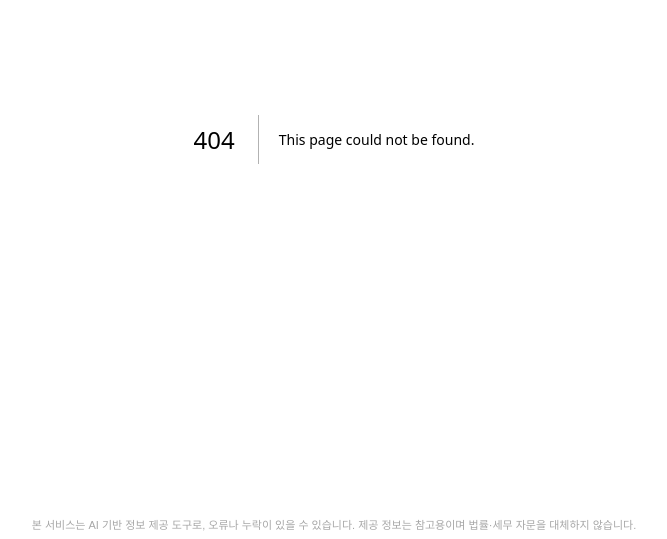
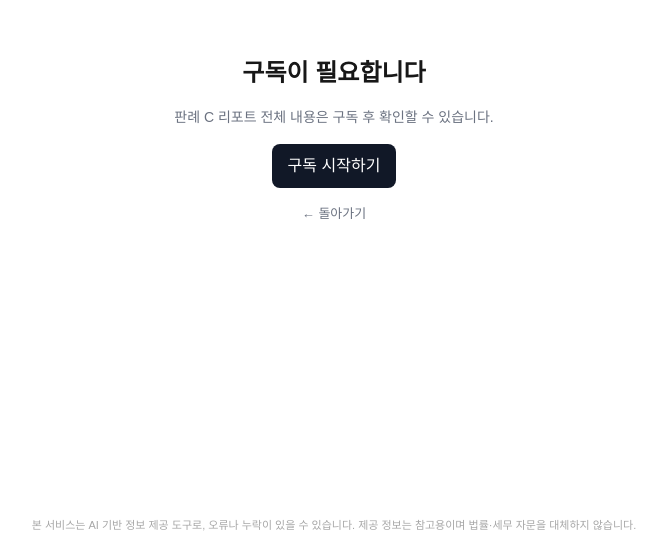
Before and after one commit to HAMHUIHEON/law-frontend, a Next.js app: page /me/subscribe in a window 1280 px wide. Before the commit this address had no page. Shown: the part 261-800 px from the top of the page, without its empty margins (306-973 px from the left). Built offline with nearby package versions, Linux system fonts and the light colour scheme.

Commit message:
feat(cases): apply subscription access control and blur gating for reports B and C

```diff
--- a/app/cases/practice/CasePracticeView.tsx
+++ b/app/cases/practice/CasePracticeView.tsx
@@ -10,6 +10,7 @@ import { useSaveThought } from "@/app/hooks/useSaveThought";
 import { useAuth } from "@clerk/nextjs";
 import { useUserAccessLevel } from "@/app/hooks/useUserAccessLevel";
 import { getCaseAccess } from "../access";
+import { useRouter } from "next/navigation";
 
 
 
@@ -35,6 +36,7 @@ export function CasePracticeView({
   const { userId } = useAuth();
   const saveThought = useSaveThought();
   const [openLogic, setOpenLogic] = useState(false);
+  const router = useRouter();
 
   const userAccess = useUserAccessLevel();
   const caseAccess = getCaseAccess(userAccess, "C");
@@ -93,6 +95,14 @@ const handleSaveCurrent = () => {
               <div style={styles.sectionDivider} />
             </div>
 
+            {/* 🔒 내용만 블러 */}
+            <div
+              style={{
+                filter: isLocked ? "blur(6px)" : "none",
+                pointerEvents: isLocked ? "none" : "auto",
+                userSelect: isLocked ? "none" : "auto",
+              }}
+            >
             <ul style={styles.ul}>
               {vm.summary.coreIssues.map((item, idx) => (
                 <li key={idx} style={styles.li}>
@@ -105,6 +115,7 @@ const handleSaveCurrent = () => {
                 </li>
               ))}
             </ul>
+            </div>
           </section>
 
           {/* 법원이 본 관점 */}
@@ -113,7 +124,15 @@ const handleSaveCurrent = () => {
               <p style={styles.sectionTitle}>법원이 내린 주요 판단</p>
               <div style={styles.sectionDivider} />
             </div>
-
+            {/* 🔒 내용 전체를 하나의 레이어로 묶어서 블러 */}
+            <div
+              style={{
+                filter: isLocked ? "blur(6px)" : "none",
+                pointerEvents: isLocked ? "none" : "auto",
+                userSelect: isLocked ? "none" : "auto",
+              }}
+            >
+            {/* 판단 요지 */}
             <div>
               <ul style={styles.ul}>
                 {splitKoreanSentences(vm.summary.judicialHow).map((p, i) => (
@@ -145,6 +164,7 @@ const handleSaveCurrent = () => {
                 </ul>
               </>
             )}
+            </div>
           </section>
 
           {/* 실무 메시지 */}
@@ -155,9 +175,9 @@ const handleSaveCurrent = () => {
             </div>
 
             <div style={styles.messageGrid}>
-              <MessageCard title="납세자에게" text={vm.summary.riskView.taxpayer} />
-              <MessageCard title="과세관청에게" text={vm.summary.riskView.authority} />
-              <MessageCard title="이 판례가 남긴 기준" text={vm.summary.riskView.precedent} />
+              <MessageCard title="납세자에게" text={vm.summary.riskView.taxpayer} locked={isLocked} />
+              <MessageCard title="과세관청에게" text={vm.summary.riskView.authority} locked={isLocked} />
+              <MessageCard title="이 판례가 남긴 기준" text={vm.summary.riskView.precedent} locked={isLocked} />
             </div>
           </section>
         </section>
@@ -260,9 +280,13 @@ const handleSaveCurrent = () => {
                   <br />
                   <strong>구독 후 전체 확인할 수 있습니다</strong>
                 </p>
-                <button style={ctaButtonStyle}>
+                <button
+                  style={ctaButtonStyle}
+                  onClick={() => router.push("/me/subscribe")}
+                >
                   구독하고 전체 보기
                 </button>
+
               </div>
             )}
 
--- a/app/cases/practice/components/MessageCard.tsx
+++ b/app/cases/practice/components/MessageCard.tsx
@@ -12,7 +12,7 @@ function splitKoreanSentences(text: string): string[] {
     .filter(Boolean);
 }
 
-export function MessageCard({ title, text }: { title: string; text: string }) {
+export function MessageCard({ title, text,locked }: { title: string; text: string;   locked?: boolean; }) {
   const [open, setOpen] = useState(false);
 
   const sentences = splitKoreanSentences(text);
@@ -22,6 +22,14 @@ export function MessageCard({ title, text }: { title: string; text: string }) {
   return (
     <div style={styles.card}>
       <p style={styles.cardTitle}>{title}</p>
+            {/* 🔒 내용만 블러 */}
+      <div
+        style={{
+          filter: locked ? "blur(6px)" : "none",
+          pointerEvents: locked ? "none" : "auto",
+          userSelect: locked ? "none" : "auto",
+        }}
+      >
       <p style={styles.cardText}>{lead}</p>
 
       {rest.length > 0 && (
@@ -36,6 +44,7 @@ export function MessageCard({ title, text }: { title: string; text: string }) {
             {s}
           </p>
         ))}
+        </div>
     </div>
   );
 }
--- a/app/cases/structure/IssueDetail.tsx
+++ b/app/cases/structure/IssueDetail.tsx
@@ -1,5 +1,7 @@
 // app/cases/structure/IssueDetail.tsx
 "use client";
+
+import { useRouter } from "next/navigation";
 
 type AccessLevel = "FULL" | "PARTIAL" | "LOCKED";
 
@@ -18,7 +20,7 @@ export function IssueDetail({ issue, access,  onSave }: Props) {
   if (!issue) return null;
 
   const isLocked = access !== "FULL";
-
+  const router = useRouter();
   return (
     <section
       className="ui-scroll"
@@ -88,7 +90,7 @@ export function IssueDetail({ issue, access,  onSave }: Props) {
             <br />
             <strong>구독 후 확인할 수 있습니다</strong>
           </p>
-          <button
+          {/* <button
             style={ctaButtonStyle}
             onClick={async () => {
               await fetch("/api/me/subscribe", { method: "POST" });
@@ -96,7 +98,14 @@ export function IssueDetail({ issue, access,  onSave }: Props) {
             }}
           >
             구독하고 전체 보기
-          </button>
+          </button> */}
+          <button
+          style={ctaButtonStyle}
+          onClick={() => router.push("/me/subscribe")}
+        >
+          구독하고 전체 보기
+        </button>
+
         </div>
       )}
     </section>
--- a/app/me/access/route.ts
+++ /dev/null
@@ -1,35 +0,0 @@
-// app/api/me/access/route.ts
-
-import { NextResponse } from "next/server";
-import { auth } from "@clerk/nextjs/server";
-import { supabaseAdmin } from "@/app/lib/supabaseServer";
-
-/**
- * GET /api/me/access
- * returns: { access_level: "GUEST" | "MEMBER" | "SUBSCRIBER" }
- */
-export async function GET() {
-  const { userId } = await auth();
-
-  // 1️⃣ 비로그인 → GUEST
-  if (!userId) {
-    return NextResponse.json({ access_level: "GUEST" });
-  }
-
-  // 2️⃣ DB 조회
-  const { data, error } = await supabaseAdmin
-    .from("user_access_levels")
-    .select("access_level")
-    .eq("user_id", userId)
-    .single();
-
-  // 3️⃣ row 없으면 → MEMBER (로그인만 한 상태)
-  if (error || !data) {
-    return NextResponse.json({ access_level: "MEMBER" });
-  }
-
-  // 4️⃣ 정상 반환
-  return NextResponse.json({
-    access_level: data.access_level,
-  });
-}
--- /dev/null
+++ b/app/me/subscribe/page.tsx
@@ -0,0 +1,56 @@
+//app/me/subscribe/page.tsx
+"use client";
+
+import { useRouter } from "next/navigation";
+
+export default function SubscribePage() {
+  const router = useRouter();
+
+  return (
+    <main
+      style={{
+        minHeight: "100vh",
+        display: "flex",
+        alignItems: "center",
+        justifyContent: "center",
+        flexDirection: "column",
+        gap: 16,
+      }}
+    >
+      <h1 style={{ fontSize: 24, fontWeight: 700 }}>
+        구독이 필요합니다
+      </h1>
+
+      <p style={{ fontSize: 14, color: "#6b7280" }}>
+        판례 C 리포트 전체 내용은 구독 후 확인할 수 있습니다.
+      </p>
+
+      <button
+        onClick={() => alert("결제는 다음 단계에서 연결됩니다")}
+        style={{
+          padding: "10px 16px",
+          borderRadius: 8,
+          background: "#111827",
+          color: "#fff",
+          border: "none",
+          cursor: "pointer",
+        }}
+      >
+        구독 시작하기
+      </button>
+
+      <button
+        onClick={() => router.back()}
+        style={{
+          background: "none",
+          border: "none",
+          color: "#6b7280",
+          cursor: "pointer",
+          fontSize: 13,
+        }}
+      >
+        ← 돌아가기
+      </button>
+    </main>
+  );
+}
```
